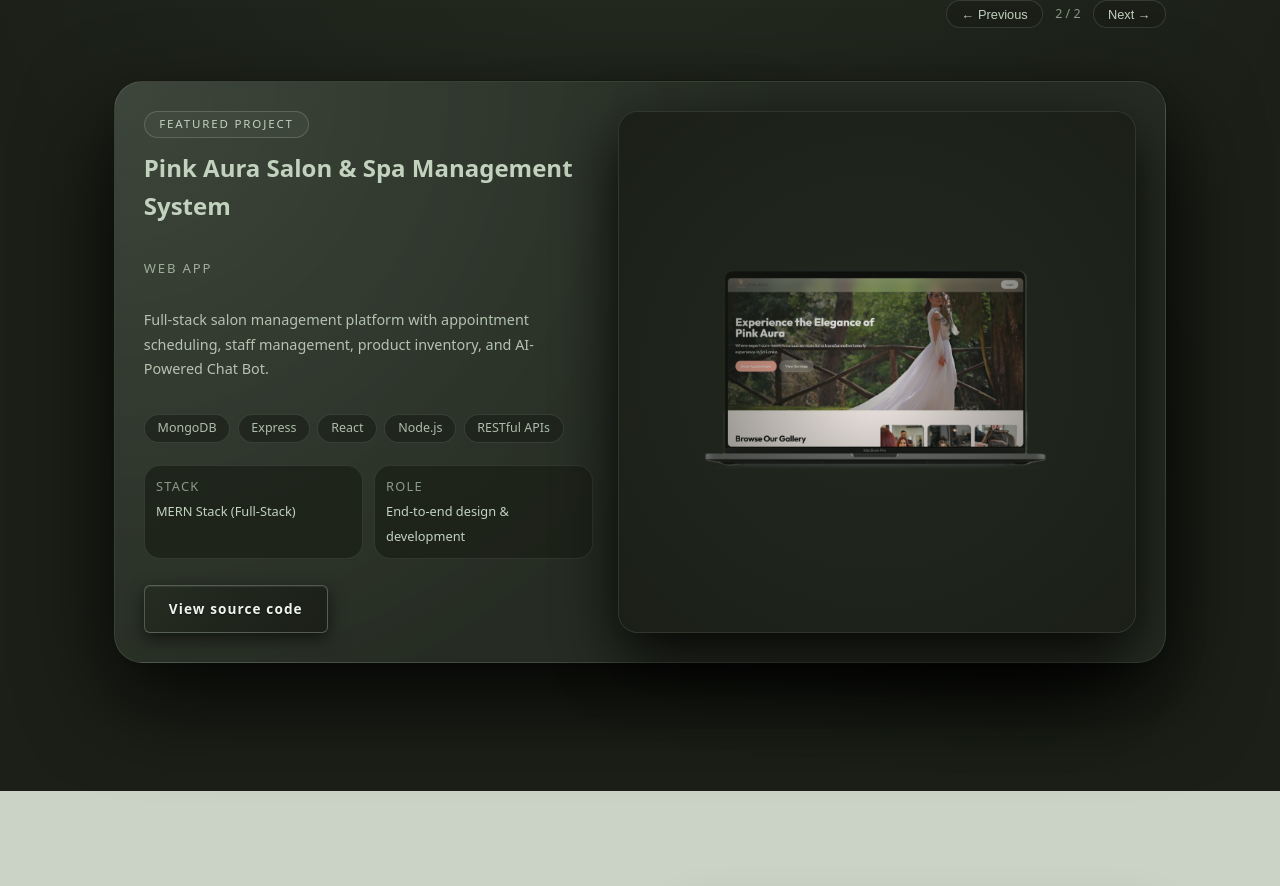
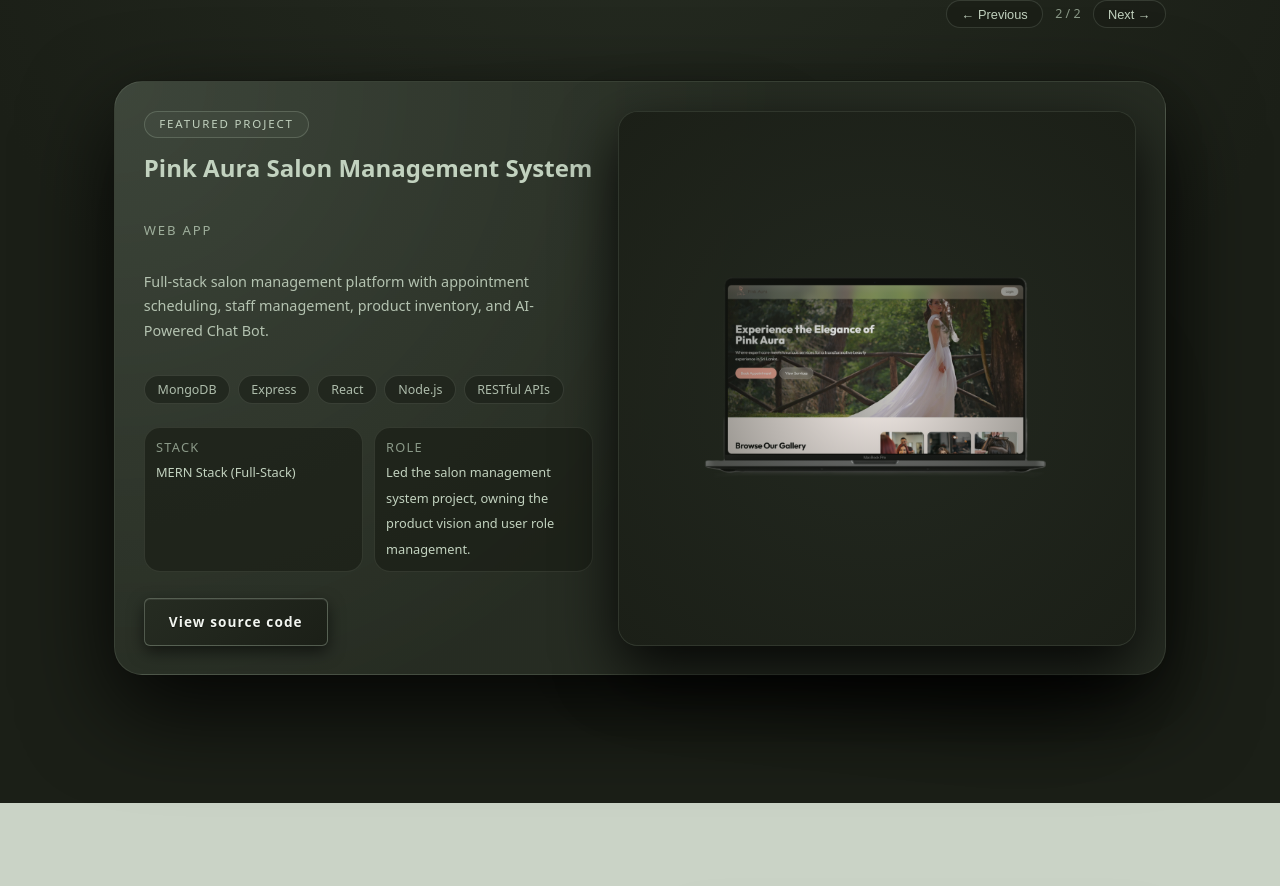
Before and after one commit to D0017/My-Portfolio, a React (Vite) app in the folder react-portfolio/: page / in a window 1280 px wide. Shown: the part 4050-4936 px from the top of the page. Built offline with nearby package versions, Linux system fonts and the light colour scheme.

Commit message:
Enhance Skills animation and update project data

```diff
--- a/react-portfolio/src/components/Skills/Skills.jsx
+++ b/react-portfolio/src/components/Skills/Skills.jsx
@@ -163,7 +163,15 @@
           <span>Collaboration</span>
         </div>
 
-        <div className="skills-stage">
+        <motion.div
+                  className="skills-stage"
+                  initial={{ opacity: 0, y: 22 }}
+                  whileInView={{ opacity: 1, y: 0 }}
+                  viewport={{ once: true, amount: 0.25 }}
+                  whileHover={{ y: -5, scale: 1.01 }}
+                  transition={{ type: "spring", stiffness: 220, damping: 20 }}
+                >
+
           {entries.map(([category, items], index) => {
             const offset = circularOffset(index);
             const s = slot(offset);
@@ -221,7 +229,7 @@
               </div>
             );
           })}
-        </div>
+        </motion.div>
 
         <div className="skills-controls">
           <button className="skills-btn" onClick={() => move(-1)} aria-label="Previous">
--- a/react-portfolio/src/data/projects.js
+++ b/react-portfolio/src/data/projects.js
@@ -19,9 +19,10 @@
   },
   {
     id: 2,
-    title: "Pink Aura Salon & Spa Management System",
+    title: "Pink Aura Salon Management System",
     type: "Web App",
     stackLabel: "MERN Stack (Full-Stack)",
+    role: "Led the salon management system project, owning the product vision and user role management.",
     description:
       "Full-stack salon management platform with appointment scheduling, staff management, product inventory, and  AI-Powered Chat Bot.",
     technologies: ["MongoDB", "Express", "React", "Node.js", "RESTful APIs"],
```
